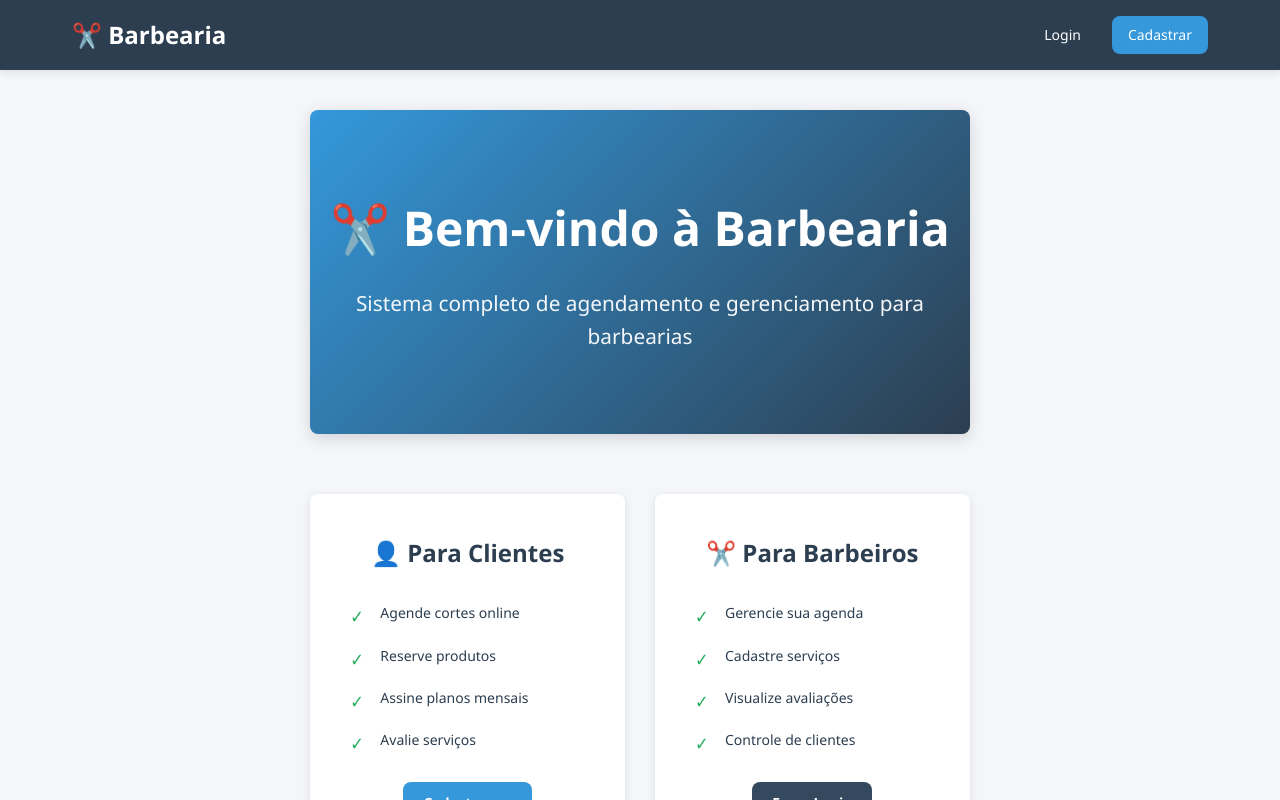
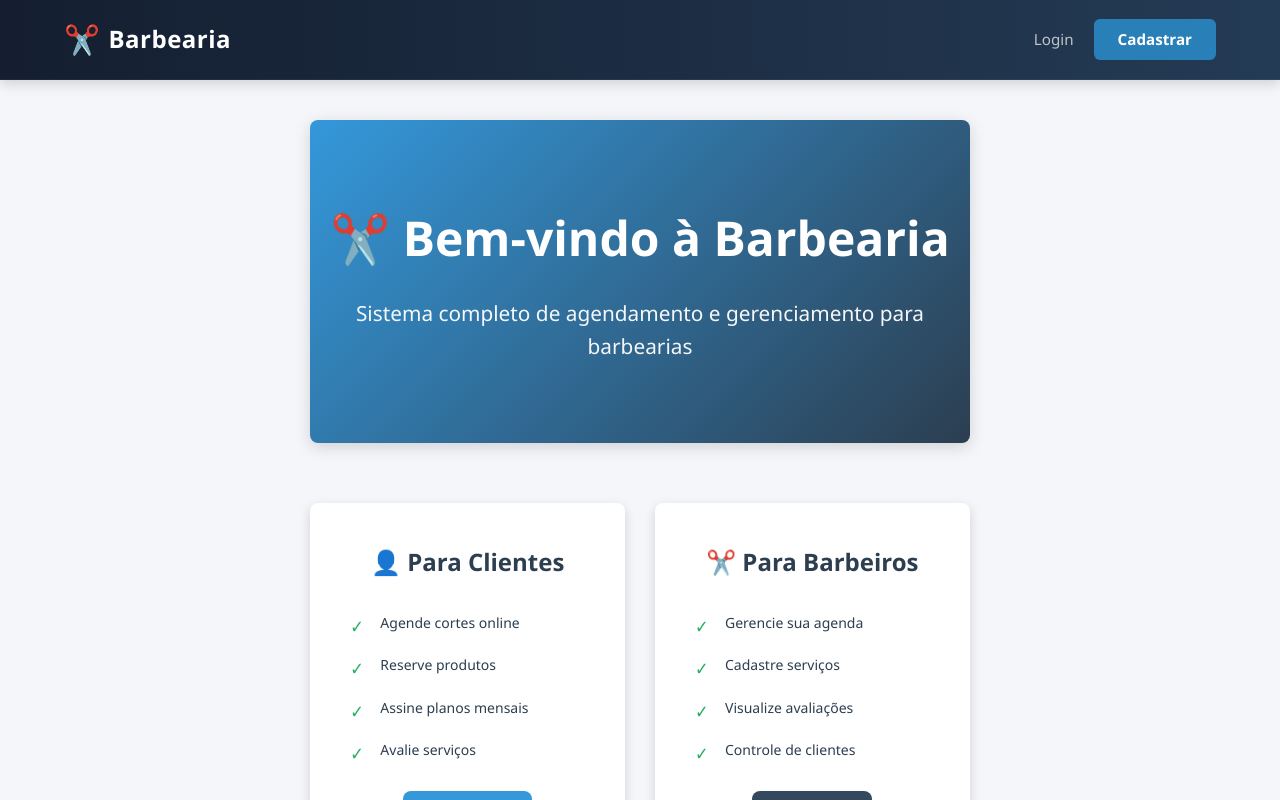
Before and after one commit to HigorRanel/ep_bd, a React (Create React App) app in the folder frontend/: page / in a window 1280 px wide. Shown: the top 800 px of the page. Built offline with nearby package versions, Linux system fonts and the light colour scheme; no server answers.

Commit message:
Ajusta navbar

```diff
--- a/frontend/src/components/common/Navbar.js
+++ b/frontend/src/components/common/Navbar.js
@@ -1,61 +1,69 @@
-import React from 'react';
-import { Link, useNavigate } from 'react-router-dom';
+import React, { useState } from 'react';
+import { NavLink, useNavigate, Link } from 'react-router-dom';
 import { useAuth } from '../../contexts/AuthContext';
 import '../../styles/navbar.css';
 
 const Navbar = () => {
   const { user, logout, isCliente, isBarbeiro, isBarbeiroChefe } = useAuth();
   const navigate = useNavigate();
+  const [isOpen, setIsOpen] = useState(false);
+
+  const toggleMenu = () => setIsOpen(!isOpen);
+  const closeMenu = () => setIsOpen(false);
 
   const handleLogout = () => {
     logout();
+    closeMenu();
     navigate('/');
   };
 
   return (
     <nav className="navbar">
       <div className="navbar-container">
-        <Link to="/" className="navbar-logo">
-          ✂️ Barbearia
+        {/* Logo */}
+        <Link to="/" className="navbar-logo" onClick={closeMenu}>
+          <span className="logo-icon">✂️</span> Barbearia
         </Link>
 
-        <div className="navbar-menu">
+        {/* Ícone Menu Mobile (Hambúrguer / X) */}
+        <div className="mobile-menu-icon" onClick={toggleMenu}>
+          {isOpen ? (
+            <svg width="24" height="24" viewBox="0 0 24 24" fill="none" stroke="currentColor" strokeWidth="2" strokeLinecap="round" strokeLinejoin="round"><line x1="18" y1="6" x2="6" y2="18"></line><line x1="6" y1="6" x2="18" y2="18"></line></svg>
+          ) : (
+            <svg width="24" height="24" viewBox="0 0 24 24" fill="none" stroke="currentColor" strokeWidth="2" strokeLinecap="round" strokeLinejoin="round"><line x1="3" y1="12" x2="21" y2="12"></line><line x1="3" y1="6" x2="21" y2="6"></line><line x1="3" y1="18" x2="21" y2="18"></line></svg>
+          )}
+        </div>
+
+        {/* Menu Links */}
+        <div className={`navbar-menu ${isOpen ? 'active' : ''}`}>
           {!user ? (
             <>
-              <Link to="/login" className="navbar-link">Login</Link>
-              <Link to="/cadastro" className="navbar-link btn-primary">Cadastrar</Link>
+              <NavLink to="/login" className="navbar-link" onClick={closeMenu}>Login</NavLink>
+              <NavLink to="/cadastro" className="navbar-link btn-highlight" onClick={closeMenu}>Cadastrar</NavLink>
             </>
           ) : (
             <>
-              {/* Link para o Perfil usando o nome do usuário */}
-              <Link to="/perfil" className="navbar-link" style={{ fontWeight: 'bold' }}>
-                👤 {user.nome.split(' ')[0]} {/* Mostra apenas o primeiro nome para economizar espaço */}
-              </Link>
+              {/* Perfil do Usuário */}
+              <div className="user-info">
+                <span className="user-greeting">Olá, <strong>{user.nome.split(' ')[0]}</strong></span>
+                <NavLink to="/perfil" className="navbar-link" onClick={closeMenu}>Meu Perfil</NavLink>
+              </div>
 
               {isCliente() && (
                 <>
-                  <Link to="/cliente/dashboard" className="navbar-link">Dashboard</Link>
-                  <Link to="/cliente/agendar" className="navbar-link">Agendar</Link>
-                  <Link to="/cliente/agendamentos" className="navbar-link">Agendamentos</Link>
-                  {/* Removido alguns links menos usados se quiser limpar a barra, ou mantenha todos */}
-                  <Link to="/cliente/reservas" className="navbar-link">Reservas</Link>
-                  <Link to="/cliente/planos" className="navbar-link">Planos</Link>
+                  <NavLink to="/cliente/dashboard" className="navbar-link" onClick={closeMenu}>Dashboard</NavLink>
+                  <NavLink to="/cliente/agendar" className="navbar-link" onClick={closeMenu}>Agendar</NavLink>
+                  <NavLink to="/cliente/agendamentos" className="navbar-link" onClick={closeMenu}>Meus Horários</NavLink>
                 </>
               )}
 
               {isBarbeiro() && (
                 <>
-                  <Link to="/barbeiro/dashboard" className="navbar-link">Dashboard</Link>
-                  <Link to="/barbeiro/agenda" className="navbar-link">Agenda</Link>
-                  {/* Links agrupados ou mantidos conforme sua preferência */}
-                  <Link to="/barbeiro/servicos/novo" className="navbar-link">Serviços</Link>
-                  <Link to="/barbeiro/reservas" className="navbar-link">Reservas</Link>
+                  <NavLink to="/barbeiro/dashboard" className="navbar-link" onClick={closeMenu}>Painel</NavLink>
+                  <NavLink to="/barbeiro/agenda" className="navbar-link" onClick={closeMenu}>Minha Agenda</NavLink>
 
                   {isBarbeiroChefe() && (
-                    <>
-                       {/* Se ficar muito cheio, considere um Dropdown ou página de Admin */}
-                       <Link to="/barbeiro/produtos" className="navbar-link">Estoque</Link>
-                    </>
+                    <NavLink to="/barbeiro/produtos" className="navbar-link" onClick={closeMenu}>Estoque</NavLink>
                   )}
                 </>
               )}
--- a/frontend/src/styles/navbar.css
+++ b/frontend/src/styles/navbar.css
@@ -1,108 +1,220 @@
+:root {
+  /* NOVA PALETA AZUL */
+  --primary-bg: #1e272e;       /* Um azul bem escuro (quase preto) para o fundo da navbar */
+  --primary-blue: #2980b9;     /* O azul do cabeçalho do seu card */
+  --accent-blue: #3498db;      /* Um azul mais claro para hover e botões */
+  --white: #ffffff;
+  --text-gray: #bdc3c7;        /* Cinza claro para texto secundário */
+  --danger: #e74c3c;
+  --shadow: 0 4px 12px rgba(0, 0, 0, 0.15);
+  --transition: all 0.3s ease;
+}
+
 .navbar {
-  background-color: var(--primary);
-  color: var(--white);
-  padding: 0;
-  box-shadow: var(--shadow);
+  background: var(--primary-bg);
+  /* Adiciona um gradiente sutil para ficar mais moderno */
+  background: linear-gradient(to right, #141e30, #243b55);
+  height: 80px;
+  display: flex;
+  justify-content: center;
+  align-items: center;
   position: sticky;
   top: 0;
-  z-index: 100;
+  z-index: 999;
+  box-shadow: var(--shadow);
+  border-bottom: 1px solid rgba(255, 255, 255, 0.05);
 }
 
 .navbar-container {
-  max-width: 1200px;
-  margin: 0 auto;
   display: flex;
   justify-content: space-between;
   align-items: center;
-  padding: 1rem 2rem;
+  height: 100%; /* Garante altura total para centralizar itens */
+  width: 100%;
+  max-width: 1200px;
+  padding: 0 24px;
 }
 
+/* --- Logo --- */
 .navbar-logo {
-  font-size: 1.5rem;
-  font-weight: bold;
   color: var(--white);
   text-decoration: none;
+  font-size: 1.5rem;
+  font-weight: 700;
+  display: flex;
+  align-items: center;
+  gap: 0.5rem;
+  letter-spacing: 0.5px;
+}
+
+.navbar-logo:hover {
+  color: var(--accent-blue);
   transition: var(--transition);
 }
 
-.navbar-logo:hover {
-  opacity: 0.9;
+.logo-icon {
+  font-size: 1.8rem; /* Ícone um pouco maior */
 }
 
+/* --- Menu Links --- */
 .navbar-menu {
   display: flex;
   align-items: center;
-  gap: 15px;
-  flex-wrap: wrap;
+  list-style: none;
+  gap: 20px;
+  height: 100%; /* Importante para alinhamento vertical */
 }
 
 .navbar-link {
-  color: var(--white);
+  color: var(--text-gray);
   text-decoration: none;
-  padding: 8px 16px;
-  border-radius: var(--border-radius);
+  padding: 0.5rem 0;
+  font-size: 0.95rem;
+  font-weight: 500;
+  position: relative;
   transition: var(--transition);
-  font-weight: 500;
-  font-size: 14px;
+  background: transparent;
+  border: none;
+  cursor: pointer;
+  font-family: inherit;
+}
+
+/* Underline Azul */
+.navbar-link::after {
+  content: '';
+  position: absolute;
+  width: 0;
+  height: 3px; /* Um pouco mais grosso */
+  bottom: -5px;
+  left: 0;
+  background-color: var(--accent-blue);
+  transition: width 0.3s ease;
+  border-radius: 2px;
 }
 
 .navbar-link:hover {
-  background-color: rgba(255, 255, 255, 0.1);
+  color: var(--white);
 }
 
-.navbar-user {
-  color: var(--light);
-  font-weight: 500;
-  padding: 8px 12px;
+.navbar-link:hover::after {
+  width: 100%;
 }
 
-.btn-primary.navbar-link {
-  background-color: var(--accent);
+.navbar-link.active {
+  color: var(--white);
+  font-weight: 700;
 }
 
-.btn-primary.navbar-link:hover {
-  background-color: #2980b9;
+.navbar-link.active::after {
+  width: 100%;
 }
 
+/* --- CORREÇÃO DO ALINHAMENTO DA SAUDAÇÃO --- */
+.user-info {
+  display: flex;
+  align-items: center; /* Centraliza verticalmente texto e link */
+  gap: 15px;
+  border-right: 1px solid rgba(255, 255, 255, 0.15);
+  padding-right: 20px;
+  margin-right: 10px;
+  height: 40px; /* Altura fixa para garantir centralização com o botão */
+}
+
+.user-greeting {
+  color: var(--text-gray);
+  font-size: 0.9rem;
+  line-height: 1; /* Remove espaçamento de linha extra */
+  display: flex;
+  align-items: center;
+}
+
+.user-greeting strong {
+  color: var(--accent-blue); /* Destaca o nome em azul claro */
+  margin-left: 4px;
+}
+
+/* Link "Meu Perfil" dentro do user-info */
+.user-info .navbar-link {
+    /* Ajuste fino para garantir que o texto do link alinhe com o "Olá" */
+    display: flex;
+    align-items: center;
+}
+
+/* --- Botões --- */
 .btn-logout {
+  color: var(--white);
+  border: 1px solid rgba(231, 76, 60, 0.5); /* Borda vermelha sutil */
+  padding: 8px 20px;
+  border-radius: 6px;
+  font-size: 0.9rem;
+  transition: all 0.3s ease;
+}
+
+.btn-logout:hover {
   background-color: var(--danger);
-  border: none;
+  border-color: var(--danger);
+  color: white;
+  box-shadow: 0 4px 10px rgba(231, 76, 60, 0.3);
+}
+
+.btn-logout::after {
+  display: none; /* Sem underline no botão */
+}
+
+.btn-highlight {
+  background-color: var(--primary-blue);
+  color: white;
+  padding: 8px 24px;
+  border-radius: 6px;
+  font-weight: 600;
+}
+
+.btn-highlight:hover {
+  background-color: var(--accent-blue);
+  transform: translateY(-2px);
+  box-shadow: 0 4px 10px rgba(52, 152, 219, 0.3);
+}
+
+/* Mobile Icon */
+.mobile-menu-icon {
+  display: none;
+  color: var(--white);
   cursor: pointer;
 }
 
-.btn-logout:hover {
-  background-color: #c0392b;
-}
-
-@media (max-width: 968px) {
-  .navbar-container {
+/* --- RESPONSIVIDADE --- */
+@media screen and (max-width: 960px) {
+  .navbar-menu {
+    background: linear-gradient(to bottom, #141e30, #243b55);
     flex-direction: column;
-    gap: 15px;
-    padding: 1rem;
+    width: 100%;
+    height: 100vh; /* Tela toda */
+    position: absolute;
+    top: 80px;
+    left: -100%;
+    opacity: 0;
+    transition: all 0.5s ease;
+    padding-top: 2rem;
+    gap: 2rem;
   }
 
-  .navbar-menu {
-    justify-content: center;
-    gap: 10px;
+  .navbar-menu.active {
+    left: 0;
+    opacity: 1;
   }
 
-  .navbar-link {
-    padding: 6px 12px;
-    font-size: 13px;
+  .user-info {
+    flex-direction: column;
+    border-right: none;
+    padding-right: 0;
+    margin-right: 0;
+    height: auto;
+    border-bottom: 1px solid rgba(255,255,255,0.1);
+    padding-bottom: 1.5rem;
+    width: 80%;
+  }
+
+  .mobile-menu-icon {
+    display: block;
   }
 }
-
-@media (max-width: 640px) {
-  .navbar-logo {
-    font-size: 1.2rem;
-  }
-
-  .navbar-menu {
-    width: 100%;
-  }
-
-  .navbar-link {
-    flex: 1 1 auto;
-    text-align: center;
-  }
-}
```
